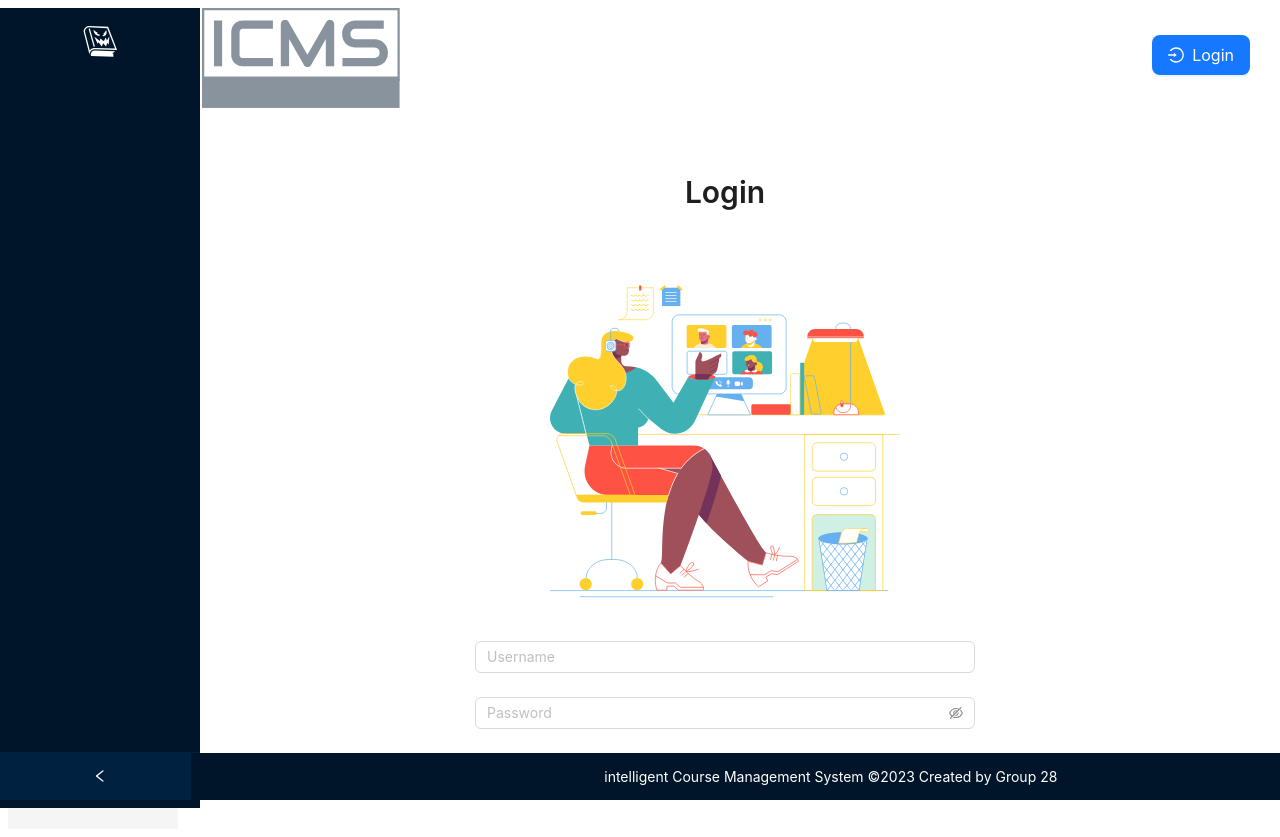
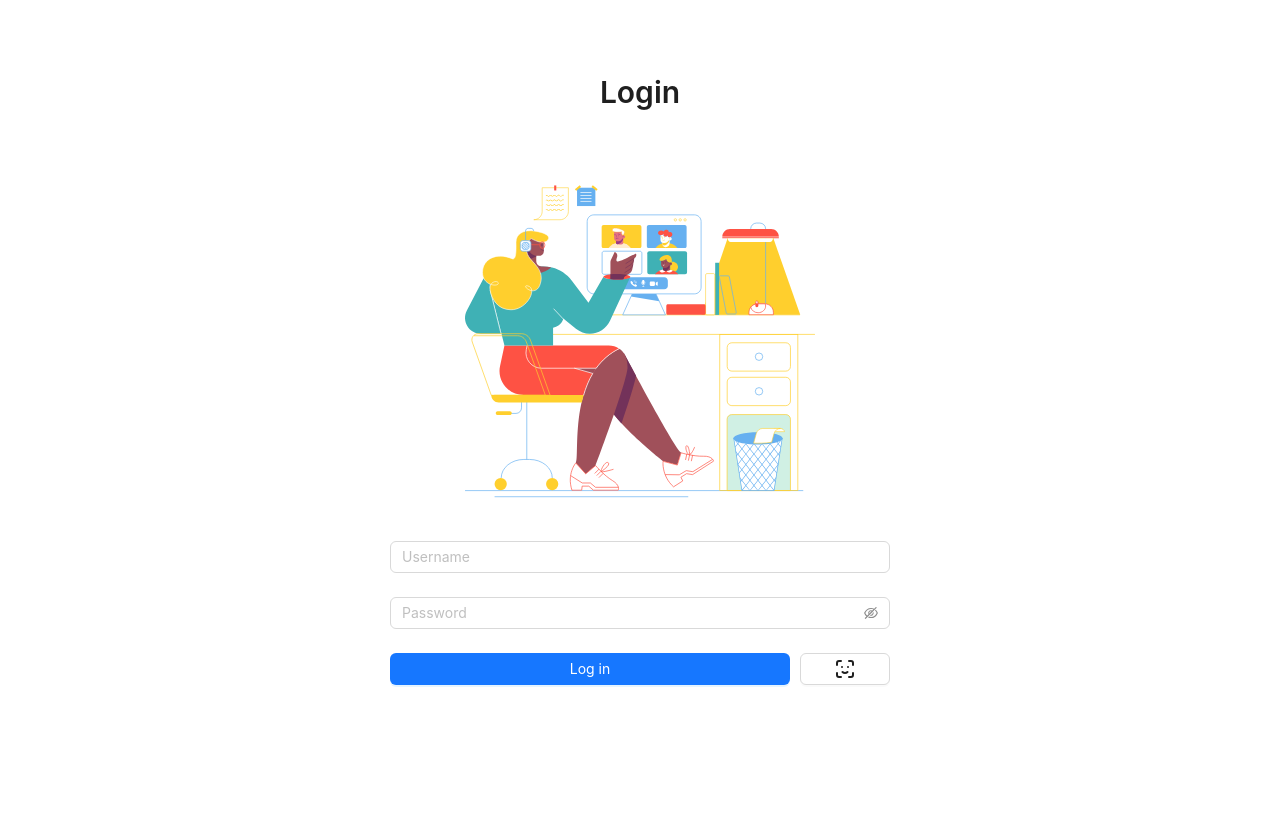
Before and after one commit to Fung1117/ClassHub, a React (Vite) app in the folder frontend/: page /Login in a window 1280 px wide. After the commit the page ends 800 px from the top, so only its background shows below. Built offline with nearby package versions, Linux system fonts and the light colour scheme.

Commit message:
dont use the siderbar and header and footer

```diff
--- a/frontend/src/App.jsx
+++ b/frontend/src/App.jsx
@@ -64,6 +64,8 @@ const App = () => {
     }
   }, []);
 
+  const isLoginPage = location.pathname === '/Login';
+
   const menuItems = [
     { key: '1', icon: <HomeOutlined />, label: 'DashBoard', link: '/' },
     { key: '2', icon: <CalendarOutlined />, label: 'TimeTable', link: '/Timetable' },
@@ -100,7 +102,8 @@ const App = () => {
 
   return (
     <Layout>
-      <Sider collapsible collapsed={collapsed} onCollapse={(value) => setCollapsed(value)} style={{ overflow: 'auto', height: '100vh', position: 'fixed', left: 0  }}>
+      {!isLoginPage && (
+        <Sider collapsible collapsed={collapsed} onCollapse={(value) => setCollapsed(value)} style={{ overflow: 'auto', height: '100vh', position: 'fixed', left: 0 }}>
           <Link to="/" onClick={() => handleMenuItemClick(['1'])}>
             <div style={{ textAlign: 'center', padding: '16px' }}>
               <GiEvilBook style={{ color: 'white', fontSize: 36 }} />
@@ -110,7 +113,7 @@ const App = () => {
             <Menu theme="dark" mode="inline" defaultSelectedKeys={['1']} selectedKeys={selectedKeys} >
               {menuItems.map((item) => (
                 <Menu.Item key={item.key} icon={item.icon}>
-              <Button onClick={() => handleMenuItemClick(item.key, item.link)} style={{background: "none", color: "inherit", border: "none", padding: "0", font: "inherit", cursor: "pointer", outline: "inherit"}}>{item.label}</Button>
+                  <Button onClick={() => handleMenuItemClick(item.key, item.link)} style={{ background: "none", color: "inherit", border: "none", padding: "0", font: "inherit", cursor: "pointer", outline: "inherit" }}>{item.label}</Button>
                 </Menu.Item>
               ))}
               <Menu.Item key="6" icon={<LogoutOutlined />} style={{ position: 'absolute', bottom: '7%', left: 0 }}>
@@ -118,18 +121,21 @@ const App = () => {
               </Menu.Item>
             </Menu>}
         </Sider>
+      )}
 
-      <Layout style={{ marginLeft: collapsed ? 50 : 170, transition: 'margin-left 0.3s' }}>
+      <Layout style={{ marginLeft:  isLoginPage ? 0 : (collapsed ? 50 : 170), transition: 'margin-left 0.3s' }}>
+        {!isLoginPage && (
           <Header style={{ padding: 0, background: colorBgContainer, height: '100px' }}>
             <Space>
               <Image src={HeaderLogo} preview={false} alt="Logo" style={{ height: '100px', marginLeft: '16px', verticalAlign: 'top' }} />
-              <Button onClick={() => handleMenuItemClick(['0'])} style={{background: "none", color: "inherit", border: "none", padding: "0", font: "inherit", cursor: "pointer", outline: "inherit"}}/>
+              <Button onClick={() => handleMenuItemClick(['0'])} style={{ background: "none", color: "inherit", border: "none", padding: "0", font: "inherit", cursor: "pointer", outline: "inherit" }} />
               {!getUserUid() &&
                 <Button type="primary" size="large" icon={<LoginOutlined />} style={{ position: 'absolute', top: 35, right: 30 }}>
                   Login
                 </Button>}
             </Space>
           </Header>
+        )}
         <Content
           style={{
             paddingTop: 40,
@@ -143,7 +149,7 @@ const App = () => {
             justifyContent: 'center',
           }}
         >
-          <UserContext.Provider value={{getUserUid}}>
+          <UserContext.Provider value={{ getUserUid }}>
             <Routes>
               <Route path="/" element={<Home />} />
               <Route path="/Enroll" element={<Enroll />} />
@@ -155,6 +161,7 @@ const App = () => {
             </Routes>
           </UserContext.Provider>
         </Content>
+        {!isLoginPage && (
           <Footer style={{
             position: 'fixed',
             bottom: 0,
@@ -170,6 +177,7 @@ const App = () => {
           }}>
             intelligent Course Management System ©2023 Created by Group 28
           </Footer>
+        )}
       </Layout>
     </Layout>
   );
```
Lines whose indentation alone changed are shown as unchanged.
